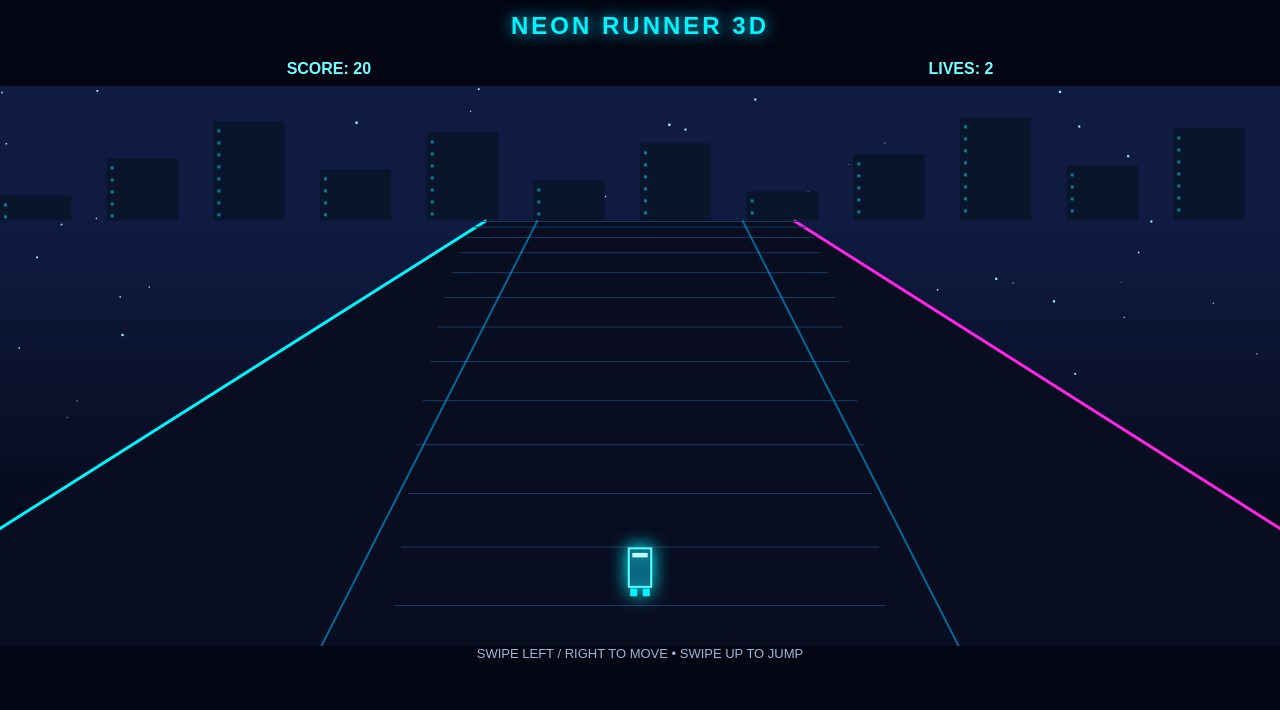
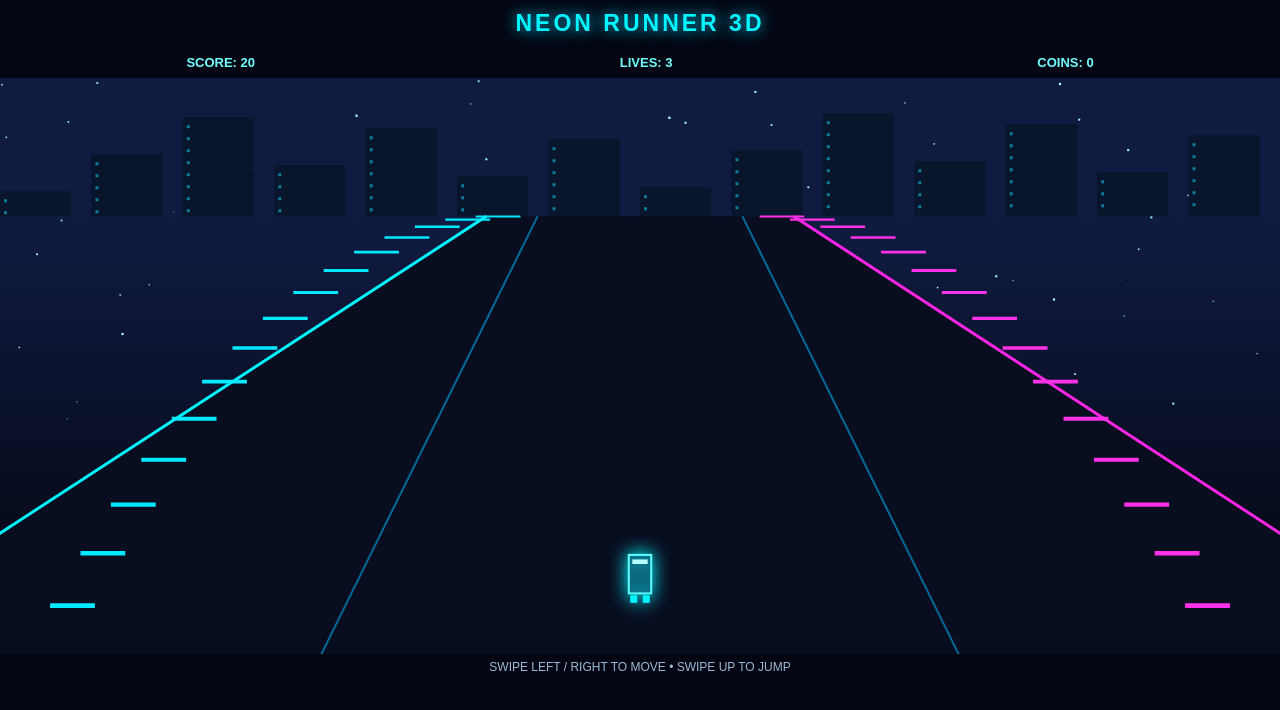
Before and after one commit to michealoluwasomidotun-lab/Neon-runner-3d, a website: page www/index.html in a window 1280 px wide. Both pictures are taken after a click on the button "START RUN". Drawn offline with Linux system fonts and the light colour scheme.

Commit message:
Update index.html
Complete neon runner upgrade

```diff
--- a/www/index.html
+++ b/www/index.html
@@ -7,96 +7,182 @@
 <title>Neon Runner 3D</title>
 <style>
 *{box-sizing:border-box}
-body{margin:0;background:#030612;color:#e7ffff;font-family:Arial,sans-serif;overflow:hidden;touch-action:pan-y}
-h1{text-align:center;font-size:24px;letter-spacing:3px;color:#00f6ff;text-shadow:0 0 15px #00cfff;margin:12px 0}
-#hud{display:flex;justify-content:space-around;font-weight:bold;color:#72ffff;padding:8px}
-canvas{display:block;width:100%;height:70vh;touch-action:none}
-#hint{text-align:center;color:#9cb9d7;font-size:13px}
-#start{position:absolute;top:45%;left:50%;transform:translate(-50%,-50%);background:#06142cdd;border:2px solid #00f6ff;border-radius:14px;padding:18px;text-align:center;width:80%;box-shadow:0 0 25px #00bfff}
-button{background:#092b45;color:#8fffff;border:1px solid #00f6ff;border-radius:10px;padding:12px;font-weight:bold}
+body{margin:0;background:#030612;color:#e7ffff;font-family:Arial,sans-serif;overflow:hidden;touch-action:none}
+h1{text-align:center;font-size:23px;letter-spacing:3px;color:#00f6ff;text-shadow:0 0 15px #00cfff;margin:10px}
+#hud{display:flex;justify-content:space-around;flex-wrap:wrap;gap:8px;padding:8px;font-size:13px;font-weight:bold;color:#72ffff}
+canvas{display:block;width:100%;height:72vh;touch-action:none}
+#hint{text-align:center;color:#9cb9d7;font-size:12px;padding:6px}
+#start{position:absolute;top:48%;left:50%;transform:translate(-50%,-50%);background:#06142cee;border:2px solid #00f6ff;border-radius:14px;padding:20px;text-align:center;width:82%;box-shadow:0 0 25px #00bfff;z-index:5}
+button{background:#092b45;color:#8fffff;border:1px solid #00f6ff;border-radius:10px;padding:13px 20px;font-weight:bold}
 </style>
 </head>
 <body>
 <h1>NEON RUNNER 3D</h1>
-<div id="hud"><span> SCORE: <b id="score">0</b></span><span> LIVES: <b id="lives">3</b></span></div>
+
+<div id="hud">
+<span>SCORE: <b id="score">0</b></span>
+<span>LIVES: <b id="lives">3</b></span>
+<span>COINS: <b id="coins">0</b></span>
+</div>
+
 <canvas id="game"></canvas>
 <div id="hint">SWIPE LEFT / RIGHT TO MOVE • SWIPE UP TO JUMP</div>
-<div id="start"><h2>CYBER HIGHWAY</h2><p>Dodge the rogue robots!</p><button id="play">START RUN</button></div>
+
+<div id="start">
+<h2>CYBER HIGHWAY</h2>
+<p>Dodge robots and collect energy coins!</p>
+<button id="play">START RUN</button>
+</div>
+
 <script>
-const c=document.getElementById('game'),ctx=c.getContext('2d');
-const scoreEl=document.getElementById('score'),livesEl=document.getElementById('lives');
+const c=document.getElementById('game');
+const ctx=c.getContext('2d');
+
+const scoreEl=document.getElementById('score');
+const livesEl=document.getElementById('lives');
+const coinsEl=document.getElementById('coins');
 const start=document.getElementById('start');
-let W,H,player=0,score=0,lives=3,objects=[],running=false,jump=0,speed=0.006,last=0,spawn=0,stars=[];
+
+let W,H,player=0,score=0,lives=3,coins=0;
+let objects=[],coinItems=[],particles=[],stars=[];
+let running=false,jump=0,speed=.006;
+let last=0,spawn=0,coinSpawn=0;
+let audio=null;
+
 function resize(){
- const r=c.getBoundingClientRect(),d=Math.min(devicePixelRatio||1,2);
- W=r.width;H=r.height;c.width=W*d;c.height=H*d;ctx.setTransform(d,0,0,d,0,0);
- stars=Array.from({length:65},()=>({x:Math.random()*W,y:Math.random()*H*.6,s:Math.random()*2+0.5}));
+ const r=c.getBoundingClientRect();
+ const d=Math.min(devicePixelRatio||1,2);
+ W=r.width;H=r.height;
+ c.width=W*d;c.height=H*d;
+ ctx.setTransform(d,0,0,d,0,0);
+ stars=Array.from({length:75},()=>({
+  x:Math.random()*W,
+  y:Math.random()*H*.6,
+  s:Math.random()*2+0.5
+ }));
 }
-addEventListener('resize',resize);resize();
+addEventListener('resize',resize);
+resize();
+
+function sound(freq=500,duration=.1,type='sine'){
+ try{
+  if(!audio)audio=new(window.AudioContext||window.webkitAudioContext)();
+  if(audio.state==='suspended')audio.resume();
+  const osc=audio.createOscillator();
+  const gain=audio.createGain();
+  osc.type=type;
+  osc.frequency.setValueAtTime(freq,audio.currentTime);
+  gain.gain.setValueAtTime(.08,audio.currentTime);
+  gain.gain.exponentialRampToValueAtTime(.001,audio.currentTime+duration);
+  osc.connect(gain);
+  gain.connect(audio.destination);
+  osc.start();
+  osc.stop(audio.currentTime+duration);
+ }catch(e){}
+}
+
 function line(x1,y1,x2,y2,color,width=1){
- ctx.beginPath();ctx.moveTo(x1,y1);ctx.lineTo(x2,y2);ctx.strokeStyle=color;ctx.lineWidth=width;ctx.stroke();
+ ctx.beginPath();
+ ctx.moveTo(x1,y1);
+ ctx.lineTo(x2,y2);
+ ctx.strokeStyle=color;
+ ctx.lineWidth=width;
+ ctx.stroke();
 }
+
 function road(){
  const horizon=H*.24,bottom=H*1.08,cx=W/2;
  let g=ctx.createLinearGradient(0,horizon,0,H);
- g.addColorStop(0,'#101b42');g.addColorStop(1,'#02040c');
- ctx.fillStyle=g;ctx.fillRect(0,0,W,H);
- stars.forEach(s=>{ctx.fillStyle='#9afaff';ctx.fillRect(s.x,s.y,s.s,s.s)});
- // futuristic skyline
- for(let i=0;i<13;i++){
-  let x=i*W/12, bh=25+(i*37%85);
-  ctx.fillStyle='#08152b';ctx.fillRect(x,horizon-bh,Math.max(8,W/18),bh);
+ g.addColorStop(0,'#101b42');
+ g.addColorStop(1,'#02040c');
+ ctx.fillStyle=g;
+ ctx.fillRect(0,0,W,H);
+
+ stars.forEach(s=>{
+  ctx.fillStyle='#9afaff';
+  ctx.fillRect(s.x,s.y,s.s,s.s);
+ });
+
+ // Futuristic skyline
+ for(let i=0;i<15;i++){
+  let x=i*W/14;
+  let bh=25+(i*37%85);
+  ctx.fillStyle='#08152b';
+  ctx.fillRect(x,horizon-bh,Math.max(8,W/18),bh);
   for(let y=horizon-bh+8;y<horizon-4;y+=12){
-   ctx.fillStyle='#087d9b';ctx.fillRect(x+4,y,3,3);
+   ctx.fillStyle='#087d9b';
+   ctx.fillRect(x+4,y,3,3);
   }
  }
- ctx.fillStyle='#080d20';ctx.beginPath();ctx.moveTo(cx-W*.12,horizon);ctx.lineTo(cx+W*.12,horizon);ctx.lineTo(W*1.2,bottom);ctx.lineTo(-W*.2,bottom);ctx.closePath();ctx.fill();
- // glowing road edges
+
+ // Highway
+ ctx.fillStyle='#080d20';
+ ctx.beginPath();
+ ctx.moveTo(cx-W*.12,horizon);
+ ctx.lineTo(cx+W*.12,horizon);
+ ctx.lineTo(W*1.2,bottom);
+ ctx.lineTo(-W*.2,bottom);
+ ctx.closePath();
+ ctx.fill();
+
  line(cx-W*.12,horizon,W*-.2,bottom,'#00f6ff',3);
  line(cx+W*.12,horizon,W*1.2,bottom,'#ff25e6',3);
- // perspective road lines
- for(let i=0;i<14;i++){
-  let t=((i/14+performance.now()*.00012*speed*160)%1);
+
+ // Moving neon road lights
+ let phase=(performance.now()*.00035)%1;
+ for(let i=0;i<16;i++){
+  let t=(i/16+phase)%1;
   let y=horizon+(bottom-horizon)*t*t;
-  line(cx-W*.12-(W*.08)*t,y,cx+W*.12+(W*.08)*t,y,'#123d65',1);
+  let spread=W*.12+W*.38*t;
+  let pulse=2+t*3;
+  line(cx-spread,y,cx-spread+W*.035,y,'#00eaff',pulse);
+  line(cx+spread,y,cx+spread-W*.035,y,'#ff32e9',pulse);
  }
- // lane dividers
+
+ // Lane dividers
  for(let lane of [-1/3,1/3]){
   line(cx+lane*W*.24,horizon,cx+lane*W*.8,bottom,'#00b9ff88',2);
  }
 }
+
 function roadX(lane,z){
- let t=z, cx=W/2, horizon=H*.24;
- return cx+lane*(W*.12+(W*.38)*t);
+ return W/2+lane*(W*.12+W*.38*z);
 }
-function roadY(z){return H*.24+(H*.82)*z*z}
+function roadY(z){
+ return H*.24+H*.82*z*z;
+}
+
 function robot(o){
- let x=roadX(o.lane,o.z),y=roadY(o.z),s=10+o.z*48;
- let t=performance.now()*.006;
+ let x=roadX(o.lane,o.z);
+ let y=roadY(o.z);
+ let s=10+o.z*48;
+ let t=performance.now()*.006+o.phase;
  let bob=Math.sin(t)*s*.06;
+
  ctx.save();
  ctx.translate(x,y+bob);
  ctx.shadowBlur=20;
  ctx.shadowColor=o.kind?'#ff2be8':'#00f6ff';
 
- // Animated robot legs
  ctx.strokeStyle=o.kind?'#ff45df':'#00f6ff';
  ctx.lineWidth=Math.max(2,s*.12);
+
+ // Animated legs
  line(-s*.22,-s*.15,-s*.28+Math.sin(t)*s*.08,s*.3,ctx.strokeStyle,Math.max(2,s*.12));
  line(s*.22,-s*.15,s*.28-Math.sin(t)*s*.08,s*.3,ctx.strokeStyle,Math.max(2,s*.12));
 
- // Robot body
+ // Body
  ctx.fillStyle=o.kind?'#56164f':'#123f58';
  ctx.strokeStyle=o.kind?'#ff43e8':'#4bffff';
  ctx.lineWidth=2;
  ctx.fillRect(-s*.34,-s*.62,s*.68,s*.5);
  ctx.strokeRect(-s*.34,-s*.62,s*.68,s*.5);
 
- // Glowing head
+ // Head
  ctx.fillRect(-s*.27,-s*.98,s*.54,s*.3);
  ctx.strokeRect(-s*.27,-s*.98,s*.54,s*.3);
 
- // Animated eyes
+ // Eyes
  ctx.fillStyle='#fff';
  let eye=Math.sin(t*2)>-.8?s*.1:0;
  ctx.fillRect(-s*.17,-s*.88,s*.1,eye);
@@ -105,62 +191,223 @@ function robot(o){
  // Arms
  line(-s*.48,-s*.5,-s*.34,-s*.3,ctx.strokeStyle,Math.max(2,s*.1));
  line(s*.48,-s*.5,s*.34,-s*.3,ctx.strokeStyle,Math.max(2,s*.1));
-
  ctx.restore();
 }
+
 function drawPlayer(){
- let x=roadX(player,.93),y=H*.91-jump*55,s=Math.min(W*.085,35);
- ctx.save();ctx.translate(x,y);ctx.shadowBlur=18;ctx.shadowColor='#00f6ff';
- ctx.fillStyle='#0d536d';ctx.strokeStyle='#66ffff';ctx.lineWidth=2;
- ctx.fillRect(-s*.32,-s*1.35,s*.64,s*1.1);ctx.strokeRect(-s*.32,-s*1.35,s*.64,s*1.1);
- ctx.fillStyle='#baffff';ctx.fillRect(-s*.22,-s*1.22,s*.44,s*.13);
- ctx.fillStyle='#00f6ff';ctx.fillRect(-s*.28,-s*.2,s*.2,s*.22);ctx.fillRect(s*.08,-s*.2,s*.2,s*.22);
+ let x=roadX(player,.93);
+ let y=H*.91-jump*55;
+ let s=Math.min(W*.085,35);
+
+ ctx.save();
+ ctx.translate(x,y);
+ ctx.shadowBlur=18;
+ ctx.shadowColor='#00f6ff';
+
+ ctx.fillStyle='#0d536d';
+ ctx.strokeStyle='#66ffff';
+ ctx.lineWidth=2;
+ ctx.fillRect(-s*.32,-s*1.35,s*.64,s*1.1);
+ ctx.strokeRect(-s*.32,-s*1.35,s*.64,s*1.1);
+
+ ctx.fillStyle='#baffff';
+ ctx.fillRect(-s*.22,-s*1.22,s*.44,s*.13);
+
+ ctx.fillStyle='#00f6ff';
+ ctx.fillRect(-s*.28,-s*.2,s*.2,s*.22);
+ ctx.fillRect(s*.08,-s*.2,s*.2,s*.22);
  ctx.restore();
 }
+
+function drawCoins(){
+ coinItems.forEach(o=>{
+  let x=roadX(o.lane,o.z);
+  let y=roadY(o.z);
+  let s=5+o.z*18;
+  let pulse=Math.sin(performance.now()*.01)*2;
+
+  ctx.save();
+  ctx.translate(x,y);
+  ctx.rotate(performance.now()*.002);
+  ctx.shadowBlur=20;
+  ctx.shadowColor='#ffd700';
+  ctx.fillStyle='#ffd700';
+  ctx.beginPath();
+  ctx.arc(0,0,s+pulse,0,Math.PI*2);
+  ctx.fill();
+  ctx.strokeStyle='#fff5a0';
+  ctx.lineWidth=2;
+  ctx.stroke();
+  ctx.restore();
+ });
+}
+
+function burst(x,y,color,count=14){
+ for(let i=0;i<count;i++){
+  let a=Math.random()*Math.PI*2;
+  let v=1+Math.random()*3;
+  particles.push({
+   x,y,
+   vx:Math.cos(a)*v,
+   vy:Math.sin(a)*v,
+   life:1,
+   color
+  });
+ }
+}
+
+function drawParticles(){
+ particles.forEach(p=>{
+  ctx.globalAlpha=p.life;
+  ctx.fillStyle=p.color;
+  ctx.shadowBlur=12;
+  ctx.shadowColor=p.color;
+  ctx.beginPath();
+  ctx.arc(p.x,p.y,3*p.life,0,Math.PI*2);
+  ctx.fill();
+ });
+ ctx.globalAlpha=1;
+}
+
 function draw(){
  road();
  objects.sort((a,b)=>a.z-b.z).forEach(robot);
+ drawCoins();
  drawPlayer();
+ drawParticles();
 }
+
 function reset(){
- player=0;score=0;lives=3;objects=[];speed=.006;spawn=0;jump=0;
- scoreEl.textContent=score;livesEl.textContent=lives;
+ player=0;score=0;lives=3;coins=0;
+ objects=[];coinItems=[];particles=[];
+ speed=.006;spawn=0;coinSpawn=0;jump=0;
+ scoreEl.textContent=score;
+ livesEl.textContent=lives;
+ coinsEl.textContent=coins;
 }
+
 function frame(now){
  if(!running)return;
- const dt=Math.min(now-last||16,40);last=now;
+ const dt=Math.min(now-last||16,40);
+ last=now;
+
  spawn+=dt;
- if(spawn>850){objects.push({lane:Math.floor(Math.random()*3)-1,z:.06,kind:Math.random()<.35?1:0});spawn=0}
- objects.forEach(o=>o.z+=speed*dt);
+ coinSpawn+=dt;
+
+ // Spawn robots
+ if(spawn>1250){
+  objects.push({
+   lane:Math.floor(Math.random()*3)-1,
+   z:.06,
+   kind:Math.random()<.35?1:0,
+   phase:Math.random()*6
+  });
+  spawn=0;
+ }
+
+ // Spawn energy coins
+ if(coinSpawn>950){
+  coinItems.push({
+   lane:Math.floor(Math.random()*3)-1,
+   z:.06
+  });
+  coinSpawn=0;
+ }
+
+ // Move robots and coins
+ objects.forEach(o=>o.z+=speed*dt*.65);
+ coinItems.forEach(o=>o.z+=speed*dt*.65);
+
+ // Robot collision
  objects=objects.filter(o=>{
   if(o.z>.83&&o.z<.99&&o.lane===player&&jump<.25){
-   lives--;livesEl.textContent=lives;return false;
+   lives--;
+   livesEl.textContent=lives;
+   burst(roadX(o.lane,o.z),roadY(o.z),'#ff35e9',22);
+   sound(120,.25,'sawtooth');
+   return false;
   }
-  if(o.z>=1.1){score+=10;scoreEl.textContent=score;return false}
+  if(o.z>=1.1){
+   score+=10;
+   scoreEl.textContent=score;
+   return false;
+  }
   return o.z<1.1;
  });
+
+ // Coin collection
+ coinItems=coinItems.filter(o=>{
+  if(o.z>.84&&o.z<.99&&o.lane===player){
+   coins++;
+   score+=25;
+   coinsEl.textContent=coins;
+   scoreEl.textContent=score;
+   burst(roadX(o.lane,o.z),roadY(o.z),'#ffd700',18);
+   sound(850,.12,'sine');
+   return false;
+  }
+  return o.z<1.1;
+ });
+
+ // Particle movement
+ particles.forEach(p=>{
+  p.x+=p.vx;
+  p.y+=p.vy;
+  p.life-=dt*.002;
+ });
+ particles=particles.filter(p=>p.life>0);
+
  jump=Math.max(0,jump-dt*.003);
  speed=Math.min(.012,speed+dt*.00000015);
+
  draw();
- if(lives<=0){running=false;start.style.display='block';start.querySelector('h2').textContent='RUN OVER';start.querySelector('p').textContent='Final score: '+score;start.querySelector('button').textContent='PLAY AGAIN';return}
+
+ if(lives<=0){
+  running=false;
+  start.style.display='block';
+  start.querySelector('h2').textContent='RUN OVER';
+  start.querySelector('p').textContent='Score: '+score+' | Coins: '+coins;
+  start.querySelector('button').textContent='PLAY AGAIN';
+  return;
+ }
+
  requestAnimationFrame(frame);
 }
+
 document.getElementById('play').onclick=()=>{
- reset();start.style.display='none';running=true;last=performance.now();requestAnimationFrame(frame);
+ reset();
+ start.style.display='none';
+ running=true;
+ last=performance.now();
+ sound(600,.15);
+ requestAnimationFrame(frame);
 };
+
 let sx=0,sy=0;
-c.addEventListener('touchstart',e=>{sx=e.changedTouches[0].clientX;sy=e.changedTouches[0].clientY},{passive:true});
+c.addEventListener('touchstart',e=>{
+ sx=e.changedTouches[0].clientX;
+ sy=e.changedTouches[0].clientY;
+},{passive:true});
+
 c.addEventListener('touchend',e=>{
  if(!running)return;
- let dx=e.changedTouches[0].clientX-sx,dy=e.changedTouches[0].clientY-sy;
- if(Math.abs(dx)>25&&Math.abs(dx)>Math.abs(dy))player=Math.max(-1,Math.min(1,player+(dx>0?1:-1)));
- else if(dy<-25)jump=1;
+ let dx=e.changedTouches[0].clientX-sx;
+ let dy=e.changedTouches[0].clientY-sy;
+
+ if(Math.abs(dx)>25&&Math.abs(dx)>Math.abs(dy)){
+  player=Math.max(-1,Math.min(1,player+(dx>0?1:-1)));
+ }else if(dy<-25){
+  jump=1;
+  sound(650,.1);
+ }
 },{passive:true});
+
 addEventListener('keydown',e=>{
  if(e.key==='ArrowLeft')player=Math.max(-1,player-1);
  if(e.key==='ArrowRight')player=Math.min(1,player+1);
- if(e.key==='ArrowUp')jump=1;
+ if(e.key==='ArrowUp'){jump=1;sound(650,.1);}
 });
+
 draw();
 </script>
 </body>
```
